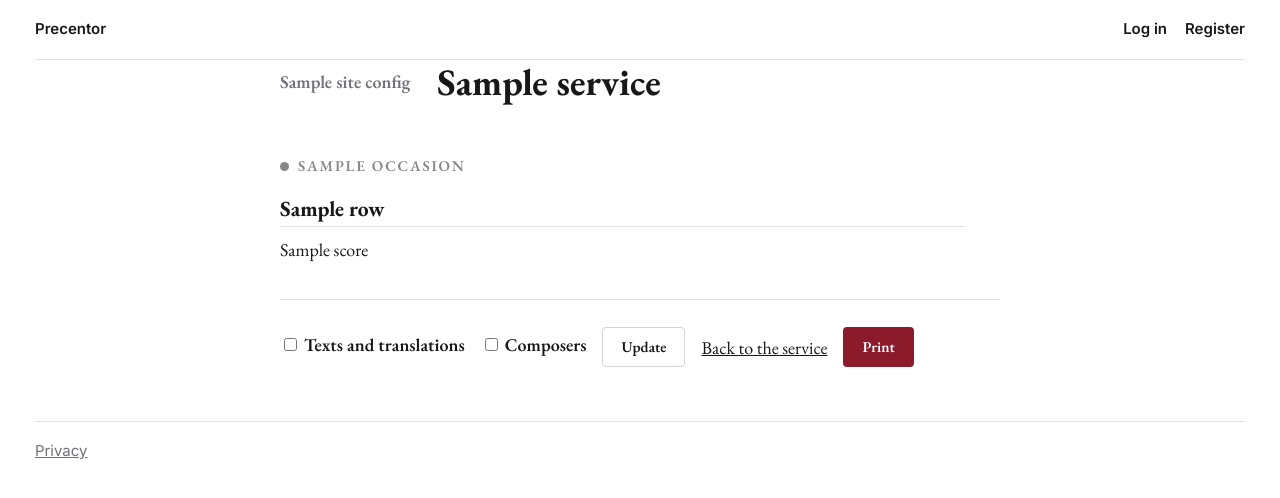
After one commit to StockoL/precentor, a Django app: template planning/templates/planning/pew_sheet.html in a window 1280 px wide. The commit adds this page. Shown: the top 498 px of the page. Run offline with Django 5.2, Linux system fonts and the light colour scheme; the template is opened without the code that fills it: most values are stand-ins (such as "Sample title", 1, 10 or a date in 2020).

Commit message:
Add a printable pew sheet for each service
The congregation's sheet: the service's confirmed music in order, hymns as their references, and each motet's text beside its translation with the credit. It's built on the music list's styles, so it prints the same way, white and without the controls whichever theme is on. Texts and composers can be left off with a plain GET form, so it works without JavaScript.

```diff
--- /dev/null
+++ b/planning/templates/planning/pew_sheet.html
@@ -0,0 +1,42 @@
+{% extends "base.html" %}
+{% load static %}
+{% block title %}Pew sheet — {{ service }} — Precentor{% endblock %}
+{% block extra_js %}
+<script type="module" src="{% static 'src/js/print-button.js' %}"></script>
+{% endblock %}
+{% block content %}
+{# Uses the music list's styles, print rules included, so the two print alike. #}
+<div class="music-list pew-sheet center flow" style="--center-max-width: 45rem; --accent: {{ site_config.house_accent_colour }};">
+    {% include "planning/_printed_list_header.html" with heading=service %}
+    {# Coloured by the day's liturgical colour, as on the music list, whose tokens have dark-mode values. #}
+    {% if service.occasion %}<p class="occasion-eyebrow"{% if service.occasion.colour %} style="--accent: var(--colors-liturgical-{{ service.occasion.colour }});"{% endif %}>{{ service.occasion }}</p>{% endif %}
+
+    {% for row in rows %}
+    <section class="pew-sheet__slot flow">
+        <h2>{{ row.role_name }}</h2>
+        {% for piece in row.pieces %}
+            {% if piece.score %}
+            <p class="pew-sheet__piece">{{ piece.score.title }}{% if options.composers %}, <span class="pew-sheet__composer">{{ piece.score.composer }}</span>{% endif %}</p>
+            {% if options.texts %}{% if piece.score.text or piece.score.translation %}
+            {% include "library/_parallel_text.html" with text=piece.score.text translation=piece.score.translation credit=piece.score.translation_credit %}
+            {% endif %}{% endif %}
+            {% else %}
+            <p class="pew-sheet__piece">{{ piece.reference }}</p>
+            {% endif %}
+        {% endfor %}
+    </section>
+    {% empty %}
+    <p><em>Nothing is confirmed for this service yet.</em></p>
+    {% endfor %}
+
+    {# A plain GET form, so the choices are in the address and need no JavaScript. "shown" tells a first visit, where both are on, from both being unticked. #}
+    <form method="get" class="music-list-controls cluster">
+        <input type="hidden" name="shown" value="1">
+        <label><input type="checkbox" name="texts"{% if options.texts %} checked{% endif %}> Texts and translations</label>
+        <label><input type="checkbox" name="composers"{% if options.composers %} checked{% endif %}> Composers</label>
+        <button type="submit">Update</button>
+        <a href="{{ service.get_absolute_url }}">Back to the service</a>
+        <button type="button" class="btn-primary" data-print hidden>Print</button>
+    </form>
+</div>
+{% endblock %}
--- a/planning/urls.py
+++ b/planning/urls.py
@@ -69,6 +69,7 @@ urlpatterns = [
     path("roles/<int:role_pk>/pieces/add/", views.add_piece, name="add_piece"),
     path("roles/<int:role_pk>/move/", views.move_slot, name="move_slot"),
     path("roles/<int:role_pk>/kind/", views.change_kind, name="change_kind"),
+    path("services/<int:pk>/sheet/", views.service_pew_sheet, name="service_pew_sheet"),
     path("roles/<int:role_pk>/remove/", views.remove_slot, name="remove_slot"),
     path("services/<int:service_pk>/slots/order/", views.reorder_slots, name="reorder_slots"),
     path(
--- a/precentor_project/test_isolation.py
+++ b/precentor_project/test_isolation.py
@@ -157,6 +157,7 @@ ADDRESSES = {
     "planning:service_create": lambda a, b: [{"term_pk": b["term"].pk}],
     "planning:service_detail": lambda a, b: [{"pk": b["service"].pk}],
     "planning:service_update": lambda a, b: [{"pk": b["service"].pk}],
+    "planning:service_pew_sheet": lambda a, b: [{"pk": b["service"].pk}],
     "planning:service_delete": lambda a, b: [{"pk": b["service"].pk}],
     "planning:term_music_list": lambda a, b: [{"term_pk": b["term"].pk}],
     "planning:marker_create": lambda a, b: [{"term_pk": b["term"].pk}],
--- /dev/null
+++ b/static/src/blocks/pew-sheet.css
@@ -0,0 +1,21 @@
+/* ==========================================================================
+   BLOCK: PEW SHEET
+   A service's music for the congregation. It sits inside .music-list,
+   which gives it the printed list's type, heading rules and print
+   settings; this only adds what a single service needs.
+   ========================================================================== */
+
+@layer blocks {
+  .pew-sheet__slot {
+    --flow-space: var(--spacing-2xs);
+  }
+
+  .pew-sheet__piece {
+    margin: 0;
+  }
+
+  .pew-sheet__composer {
+    font-style: italic;
+    color: var(--colors-text-muted);
+  }
+}
--- a/templates/base.html
+++ b/templates/base.html
@@ -60,6 +60,7 @@
     <link rel="stylesheet" href="{% static 'src/blocks/score-combobox.css' %}">
     <link rel="stylesheet" href="{% static 'src/blocks/crest-crop.css' %}">
     <link rel="stylesheet" href="{% static 'src/blocks/parallel-text.css' %}">
+    <link rel="stylesheet" href="{% static 'src/blocks/pew-sheet.css' %}">
     <link rel="stylesheet" href="{% static 'src/utilities/utilities.css' %}">
     <script type="module" src="{% static 'src/js/theme-choice.js' %}"></script>
     <script type="module" src="{% static 'src/js/user-menu.js' %}"></script>
```
Also changed, not shown: planning/test_pew_sheet.py (+31 -0 lines), planning/views.py (+23 -0 lines).
